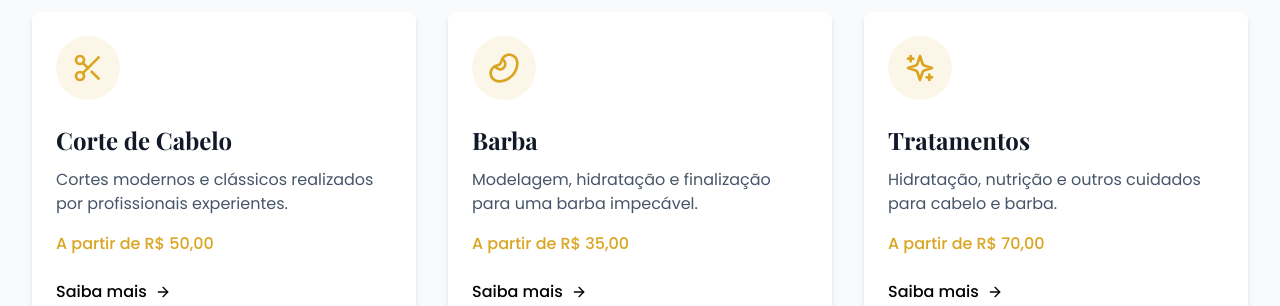
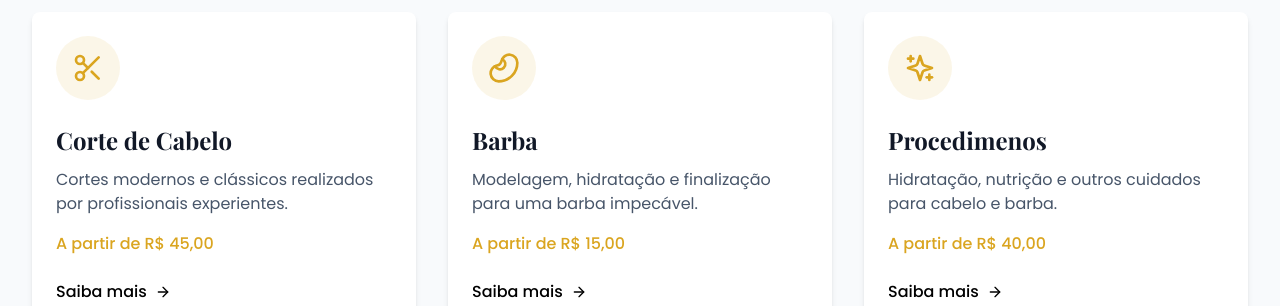
Before and after one commit to DuMesk/bigtest, a React (Vite) app: page / in a window 1280 px wide. Shown: the part 1020-1326 px from the top of the page. Built offline with nearby package versions, Linux system fonts and the light colour scheme.

Commit message:
Update Services.tsx

```diff
--- a/src/components/home/Services.tsx
+++ b/src/components/home/Services.tsx
@@ -6,19 +6,19 @@ const serviceItems = [
     icon: Scissors,
     title: 'Corte de Cabelo',
     description: 'Cortes modernos e clássicos realizados por profissionais experientes.',
-    price: 'A partir de R$ 50,00',
+    price: 'A partir de R$ 45,00',
   },
   {
     icon: Beard,
     title: 'Barba',
     description: 'Modelagem, hidratação e finalização para uma barba impecável.',
-    price: 'A partir de R$ 35,00',
+    price: 'A partir de R$ 15,00',
   },
   {
     icon: Sparkles,
-    title: 'Tratamentos',
+    title: 'Procedimenos',
     description: 'Hidratação, nutrição e outros cuidados para cabelo e barba.',
-    price: 'A partir de R$ 70,00',
+    price: 'A partir de R$ 40,00',
   },
 ];
 
```
